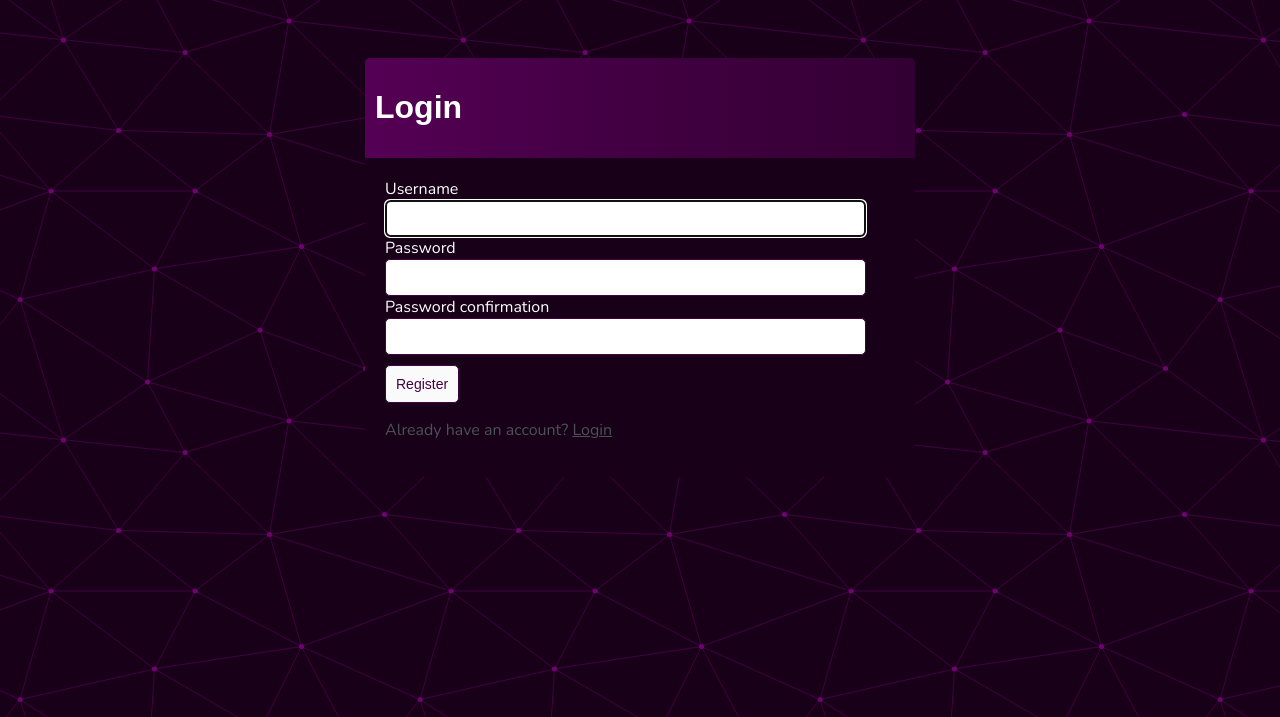
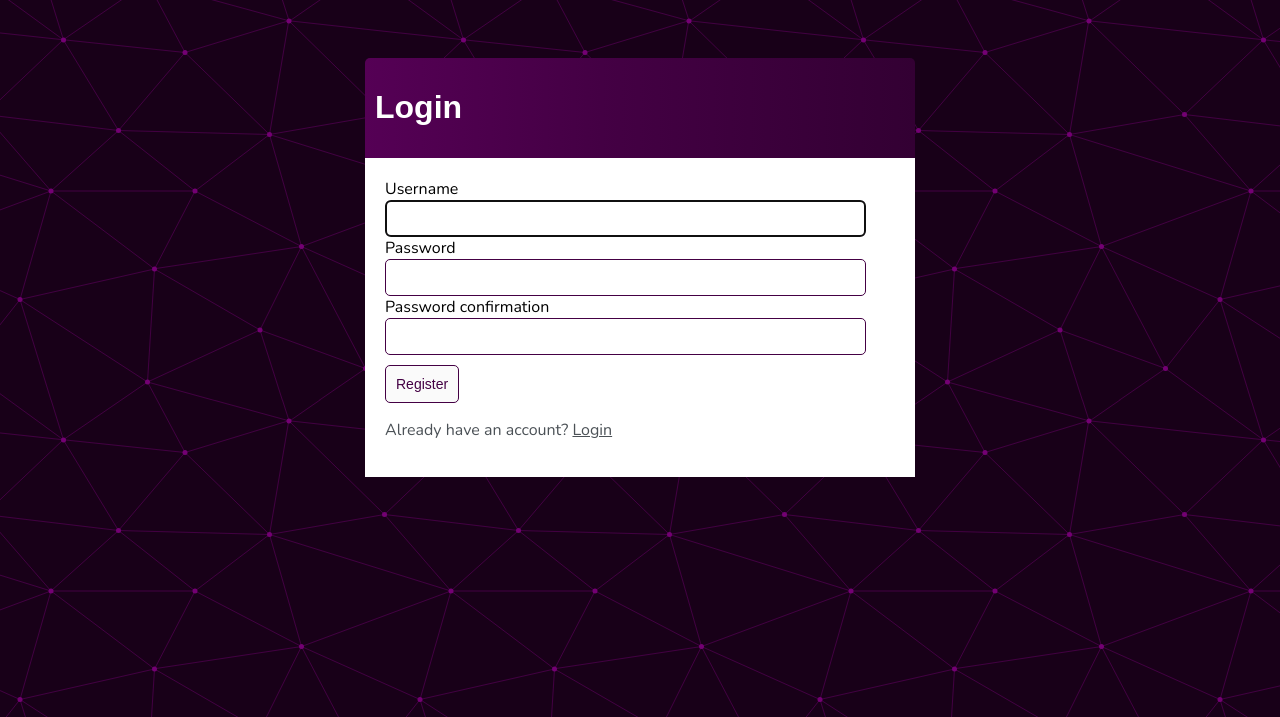
Before and after one commit to anclark686/django-todolist, a Django app: page /register in a window 1280 px wide. Shown: the top 717 px of the page. Run offline with Django 4.2, Linux system fonts and the light colour scheme.

Commit message:
fixing background color of card for real

```diff
--- a/base/static/base/style.css
+++ b/base/static/base/style.css
@@ -118,7 +118,7 @@ label {
 
 .card-body {
     padding: 20px;
-    color: #fff;
+    background-color: #fff;
 }
 
 .logout-btn {
```
Also changed, not shown: db.sqlite3.
